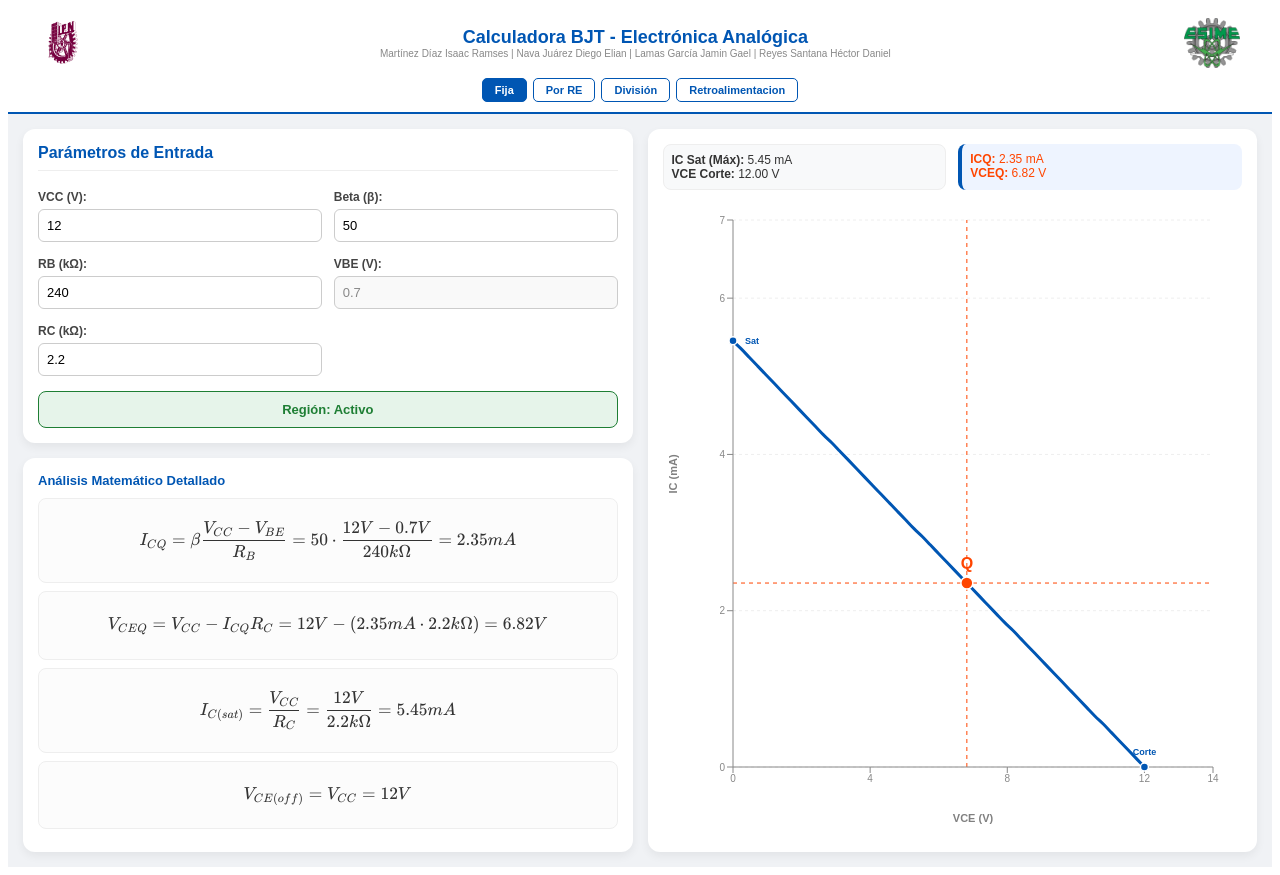
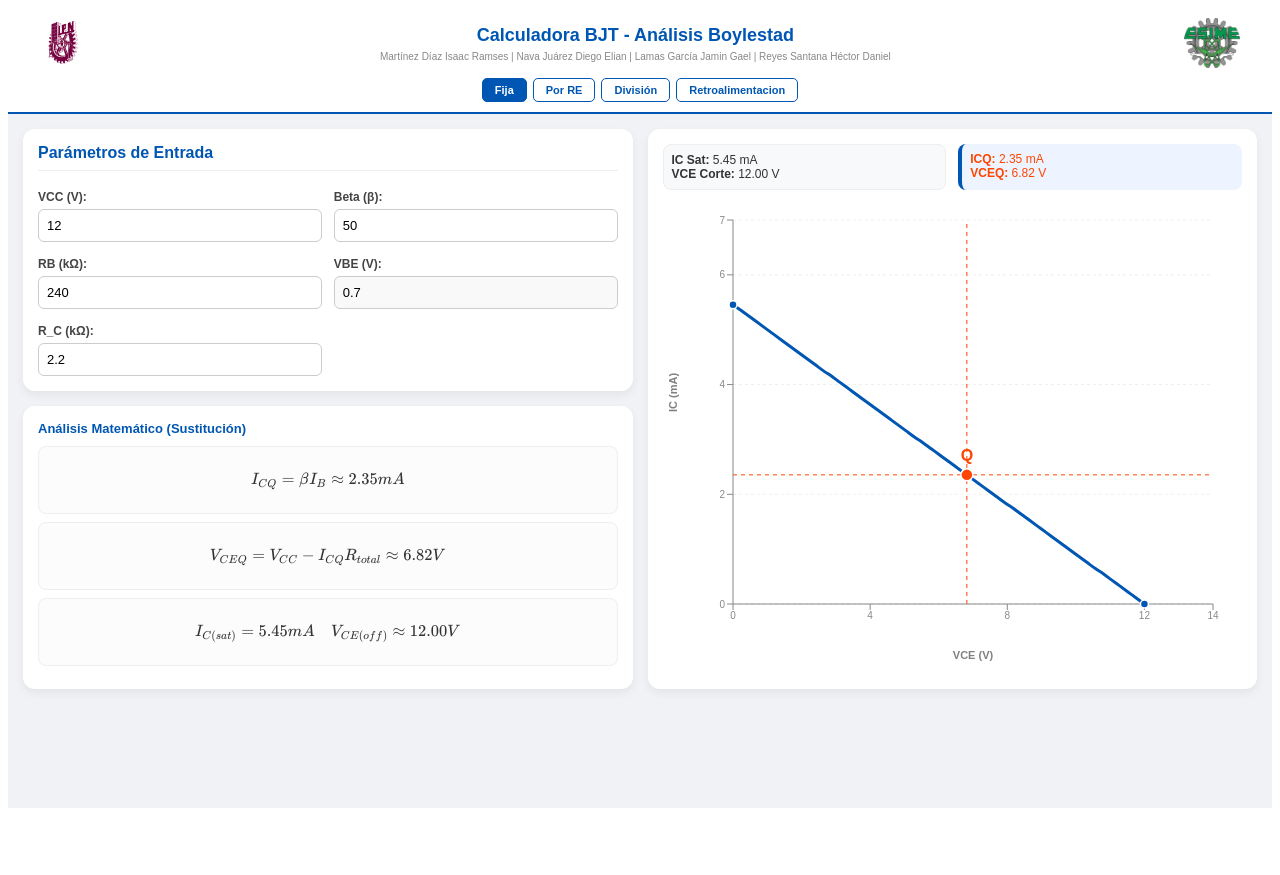
Before and after one commit to Deliaaan/BJT-polarization-calculator, a Next.js app in the folder bjt-calculator/: page / in a window 1280 px wide. After the commit the page ends 816 px from the top, so only its background shows below. Built offline with nearby package versions, Linux system fonts and the light colour scheme.

Commit message:
Dos fuentes y sobresaturacion negativa

```diff
--- a/bjt-calculator/app/page.tsx
+++ b/bjt-calculator/app/page.tsx
@@ -8,6 +8,7 @@ import 'katex/dist/katex.min.css';
 export default function Home() {
   const [polarizacion, setPolarizacion] = useState("Fija");
   const [vcc, setVcc] = useState("12");
+  const [vee, setVee] = useState("0");
   const [rb1, setRb1] = useState("240");
   const [rb2, setRb2] = useState("10");
   const [resc, setResc] = useState("2.2");
@@ -17,63 +18,62 @@ export default function Home() {
 
   const renderLatex = (formula: string) => {
     return {
-      __html: katex.renderToString(formula, {
-        throwOnError: false,
-        displayMode: true
-      })
+      __html: katex.renderToString(formula, { throwOnError: false, displayMode: true })
     };
   };
 
   const resultados = useMemo(() => {
-    const VCC = Number(vcc) || 0;
-    const RC = (Number(resc) || 0) * 1000;
-    const RE = (Number(re) || 0) * 1000;
-    const B = Number(beta) || 1;
-    const R1 = (Number(rb1) || 0) * 1000;
-    const R2 = (Number(rb2) || 0) * 1000;
+    const VCC_val = parseFloat(vcc) || 0;
+    // Inversión de signo: si es -20, se vuelve 20 para la magnitud teórica
+    const VEE_input = parseFloat(vee) || 0;
+    const VEE_val = VEE_input < 0 ? Math.abs(VEE_input) : VEE_input;
 
-    let icqTeorico = 0, vceqTeorico = 0, icSat = 0;
+    const RC_val = (parseFloat(resc) || 0) * 1000;
+    const RE_val = (parseFloat(re) || 0) * 1000;
+    const B_val = parseFloat(beta) || 1;
+    const R1_val = (parseFloat(rb1) || 0) * 1000;
+    const R2_val = (parseFloat(rb2) || 0) * 1000;
+
+    let icq = 0, vceq = 0, icSat = 0, vceCorte = VCC_val + VEE_val, vth = 0, rth = 0;
 
     if (polarizacion === "Fija") {
-      icqTeorico = B * ((VCC - vbe) / R1);
-      vceqTeorico = VCC - (icqTeorico * RC);
-      icSat = VCC / (RC || 1);
+      icq = B_val * ((VCC_val - vbe) / R1_val);
+      vceq = VCC_val - (icq * RC_val);
+      icSat = VCC_val / (RC_val || 1);
     }
     else if (polarizacion === "RE") {
-      icqTeorico = B * ((VCC - vbe) / (R1 + (B + 1) * RE));
-      vceqTeorico = VCC - icqTeorico * (RC + RE);
-      icSat = VCC / ((RC + RE) || 1);
+      icq = B_val * ((VCC_val - vbe) / (R1_val + (B_val + 1) * RE_val));
+      vceq = VCC_val - icq * (RC_val + RE_val);
+      icSat = VCC_val / ((RC_val + RE_val) || 1);
     }
     else if (polarizacion === "Division") {
-      const vth = (VCC * R2) / (R1 + R2);
-      const rth = (R1 * R2) / (R1 + R2);
-      icqTeorico = B * ((vth - vbe) / (rth + (B + 1) * RE));
-      vceqTeorico = VCC - icqTeorico * (RC + RE);
-      icSat = VCC / ((RC + RE) || 1);
+      // Cálculo de Vth según Boylestad para fuentes duales
+      rth = (R1_val * R2_val) / (R1_val + R2_val);
+      vth = (VCC_val * R2_val - VEE_val * R1_val) / (R1_val + R2_val);
+
+      const ib = (vth + VEE_val - vbe) / (rth + (B_val + 1) * RE_val);
+      icq = B_val * ib;
+
+      vceq = VCC_val + VEE_val - icq * (RC_val + RE_val);
+      icSat = (VCC_val + VEE_val) / ((RC_val + RE_val) || 1);
     }
     else if (polarizacion === "Retroalimentacion") {
-      icqTeorico = B * ((VCC - vbe) / (R1 + B * (RC + RE)));
-      vceqTeorico = VCC - icqTeorico * (RC + RE);
-      icSat = VCC / ((RC + RE) || 1);
+      const ib = (VCC_val - vbe) / (R1_val + B_val * (RC_val + RE_val));
+      icq = B_val * ib;
+      vceq = VCC_val - icq * (RC_val + RE_val);
+      icSat = VCC_val / ((RC_val + RE_val) || 1);
     }
 
-    let estado = "Activo";
-    if (vceqTeorico <= 0) {
-      estado = "Saturación";
-      vceqTeorico = 0; icqTeorico = icSat;
-    } else if (icqTeorico <= 0) {
-      estado = "Corte";
-      icqTeorico = 0; vceqTeorico = VCC;
-    }
-
-    return { icq: icqTeorico * 1000, vceq: vceqTeorico, icSat: icSat * 1000, vceCorte: VCC, estado: estado };
-  }, [vcc, rb1, rb2, resc, re, beta, polarizacion]);
+    const estado = vceq <= 0 ? "Saturación" : (icq <= 0 ? "Corte" : "Activo");
+    return { icq: icq * 1000, vceq, icSat: icSat * 1000, vceCorte, vth, rth, estado, vee_mag: VEE_val };
+  }, [vcc, vee, rb1, rb2, resc, re, beta, polarizacion]);
 
   const dataRectaCarga = useMemo(() => {
     const puntos = [];
+    const corte = resultados.vceCorte || 1;
     for (let i = 0; i <= 50; i++) {
-      const vceVal = (resultados.vceCorte / 50) * i;
-      const icVal = resultados.icSat - (resultados.icSat / (resultados.vceCorte || 1)) * vceVal;
+      const vceVal = (corte / 50) * i;
+      const icVal = resultados.icSat - (resultados.icSat / corte) * vceVal;
       puntos.push({ vce: parseFloat(vceVal.toFixed(2)), ic: parseFloat(icVal.toFixed(2)) });
     }
     return puntos;
@@ -81,7 +81,7 @@ export default function Home() {
 
   const inputStyle = { width: '100%', padding: '8px', borderRadius: '6px', border: '1px solid #ccc', fontSize: '13px', boxSizing: 'border-box' as const, marginTop: '4px' };
   const labelStyle = { fontWeight: 'bold' as const, fontSize: '12px', color: '#444' };
-  const formulaCardStyle = { padding: '8px 12px', backgroundColor: '#fcfcfc', border: '1px solid #eee', borderRadius: '8px', marginBottom: '8px', minHeight: '50px', display: 'flex', alignItems: 'center', justifyContent: 'center', fontSize: '0.9em' };
+  const formulaCardStyle = { padding: '8px 12px', backgroundColor: '#fcfcfc', border: '1px solid #eee', borderRadius: '8px', marginBottom: '8px', minHeight: '50px', display: 'flex', alignItems: 'center', justifyContent: 'center', fontSize: '0.85em' };
 
   return (
     <div style={{ fontFamily: 'sans-serif', backgroundColor: '#f0f2f5', minHeight: '100vh', color: '#333' }}>
@@ -90,8 +90,8 @@ export default function Home() {
         <div style={{ display: 'flex', justifyContent: 'space-between', alignItems: 'center', maxWidth: '1200px', margin: '0 auto', gap: '20px' }}>
           <img src="/logo1.png" alt="IPN" style={{ height: '50px' }} />
           <div style={{ textAlign: 'center', flex: 1 }}>
-            <h1 style={{ margin: 0, fontSize: '18px', color: '#0056b3' }}>Calculadora BJT - Electrónica Analógica</h1>
-            <div style={{ fontSize: '10px', color: '#888' }}> Martínez Díaz Isaac Ramses | Nava Juárez Diego Elian | Lamas García Jamin Gael | Reyes Santana Héctor Daniel </div>
+            <h1 style={{ margin: 0, fontSize: '18px', color: '#0056b3' }}>Calculadora BJT - Análisis Boylestad</h1>
+            <div style={{ fontSize: '10px', color: '#888', marginTop: '5px' }}> Martínez Díaz Isaac Ramses | Nava Juárez Diego Elian | Lamas García Jamin Gael | Reyes Santana Héctor Daniel </div>
           </div>
           <img src="/logo2.png" alt="ESIME" style={{ height: '50px' }} />
         </div>
@@ -107,67 +107,41 @@ export default function Home() {
       </header>
 
       <main style={{ display: 'grid', gridTemplateColumns: 'repeat(auto-fit, minmax(360px, 1fr))', gap: '15px', padding: '15px', maxWidth: '1300px', margin: '0 auto' }}>
-
         <section style={{ display: 'flex', flexDirection: 'column', gap: '15px' }}>
           <div style={{ backgroundColor: 'white', padding: '15px', borderRadius: '12px', boxShadow: '0 4px 10px rgba(0,0,0,0.06)' }}>
             <h3 style={{ marginTop: 0, color: '#0056b3', fontSize: '16px', borderBottom: '1px solid #eee', paddingBottom: '8px' }}>Parámetros de Entrada</h3>
             <div style={{ display: 'grid', gridTemplateColumns: '1fr 1fr', gap: '12px' }}>
               <div><label style={labelStyle}>VCC (V):</label><input type="number" style={inputStyle} value={vcc} onChange={e => setVcc(e.target.value)} /></div>
+              {polarizacion === "Division" && <div><label style={labelStyle}>VEE (V):</label><input type="number" style={inputStyle} value={vee} onChange={e => setVee(e.target.value)} /></div>}
               <div><label style={labelStyle}>Beta (β):</label><input type="number" style={inputStyle} value={beta} onChange={e => setBeta(e.target.value)} /></div>
               <div><label style={labelStyle}>{polarizacion === "Division" ? "R1 (kΩ):" : "RB (kΩ):"}</label><input type="number" style={inputStyle} value={rb1} onChange={e => setRb1(e.target.value)} /></div>
-              <div><label style={labelStyle}>VBE (V):</label><input type="text" style={{ ...inputStyle, backgroundColor: '#f9f9f9', color: '#888', cursor: 'not-allowed' }} value={vbe} readOnly /></div>
+              <div><label style={labelStyle}>VBE (V):</label><input type="text" style={{ ...inputStyle, backgroundColor: '#f9f9f9' }} value={vbe} readOnly /></div>
               {polarizacion === "Division" ? (
                 <div><label style={labelStyle}>R2 (kΩ):</label><input type="number" style={inputStyle} value={rb2} onChange={e => setRb2(e.target.value)} /></div>
               ) : (
-                <div><label style={labelStyle}>RC (kΩ):</label><input type="number" style={inputStyle} value={resc} onChange={e => setResc(e.target.value)} /></div>
+                <div><label style={labelStyle}>R_C (kΩ):</label><input type="number" style={inputStyle} value={resc} onChange={e => setResc(e.target.value)} /></div>
               )}
-              {polarizacion === "Division" && (
-                <div><label style={labelStyle}>RC (kΩ):</label><input type="number" style={inputStyle} value={resc} onChange={e => setResc(e.target.value)} /></div>
-              )}
-              {polarizacion !== "Fija" && (
-                <div><label style={labelStyle}>RE (kΩ):</label><input type="number" style={inputStyle} value={re} onChange={e => setRe(e.target.value)} /></div>
-              )}
-            </div>
-            <div style={{ marginTop: '15px', padding: '10px', textAlign: 'center', fontWeight: 'bold', borderRadius: '8px', backgroundColor: resultados.estado === "Activo" ? '#e6f4ea' : '#fce8e6', color: resultados.estado === "Activo" ? '#1e7e34' : '#d93025', border: '1px solid', fontSize: '13px' }}>
-              Región: {resultados.estado}
+              {polarizacion === "Division" && <div><label style={labelStyle}>R_C (kΩ):</label><input type="number" style={inputStyle} value={resc} onChange={e => setResc(e.target.value)} /></div>}
+              {polarizacion !== "Fija" && <div><label style={labelStyle}>R_E (kΩ):</label><input type="number" style={inputStyle} value={re} onChange={e => setRe(e.target.value)} /></div>}
             </div>
           </div>
 
           <div style={{ backgroundColor: 'white', padding: '15px', borderRadius: '12px', boxShadow: '0 4px 10px rgba(0,0,0,0.06)' }}>
-            <h4 style={{ margin: '0 0 10px 0', fontSize: '13px', color: '#0056b3' }}>Análisis Matemático Detallado</h4>
+            <h4 style={{ margin: '0 0 10px 0', fontSize: '13px', color: '#0056b3' }}>Análisis Matemático (Sustitución)</h4>
             <div style={{ overflowX: 'auto' }}>
-              {polarizacion === "Fija" && (
+              {polarizacion === "Division" ? (
                 <>
-                  <div style={formulaCardStyle} dangerouslySetInnerHTML={renderLatex(`I_{CQ} = \\beta \\frac{V_{CC} - V_{BE}}{R_B} = ${beta} \\cdot \\frac{${vcc}V - 0.7V}{${rb1}k\\Omega} = ${resultados.icq.toFixed(2)}mA`)} />
-                  <div style={formulaCardStyle} dangerouslySetInnerHTML={renderLatex(`V_{CEQ} = V_{CC} - I_{CQ}R_C = ${vcc}V - (${resultados.icq.toFixed(2)}mA \\cdot ${resc}k\\Omega) = ${resultados.vceq.toFixed(2)}V`)} />
-                  <div style={formulaCardStyle} dangerouslySetInnerHTML={renderLatex(`I_{C(sat)} = \\frac{V_{CC}}{R_C} = \\frac{${vcc}V}{${resc}k\\Omega} = ${resultados.icSat.toFixed(2)}mA`)} />
-                  <div style={formulaCardStyle} dangerouslySetInnerHTML={renderLatex(`V_{CE(off)} = V_{CC} = ${vcc}V`)} />
+                  <div style={formulaCardStyle} dangerouslySetInnerHTML={renderLatex(`V_{th} = \\frac{V_{CC}R_2 - (-V_{EE})R_1}{R_1+R_2} = ${resultados.vth.toFixed(2)}V`)} />
+                  <div style={formulaCardStyle} dangerouslySetInnerHTML={renderLatex(`I_{CQ} = \\beta \\frac{V_{th} + V_{EE} - V_{BE}}{R_{th} + (\\beta+1)R_E} \\approx ${resultados.icq.toFixed(2)}mA`)} />
+                  <div style={formulaCardStyle} dangerouslySetInnerHTML={renderLatex(`V_{CEQ} = V_{CC} + V_{EE} - I_{CQ}(R_C + R_E) \\approx ${resultados.vceq.toFixed(2)}V`)} />
+                </>
+              ) : (
+                <>
+                  <div style={formulaCardStyle} dangerouslySetInnerHTML={renderLatex(`I_{CQ} = \\beta I_B \\approx ${resultados.icq.toFixed(2)}mA`)} />
+                  <div style={formulaCardStyle} dangerouslySetInnerHTML={renderLatex(`V_{CEQ} = V_{CC} - I_{CQ}R_{total} \\approx ${resultados.vceq.toFixed(2)}V`)} />
                 </>
               )}
-              {polarizacion === "RE" && (
-                <>
-                  <div style={formulaCardStyle} dangerouslySetInnerHTML={renderLatex(`I_{CQ} = \\beta \\frac{V_{CC} - V_{BE}}{R_B + (\\beta + 1)R_E} = ${beta} \\cdot \\frac{${vcc}V - 0.7V}{${rb1}k + (${Number(beta) + 1})${re}k} = ${resultados.icq.toFixed(2)}mA`)} />
-                  <div style={formulaCardStyle} dangerouslySetInnerHTML={renderLatex(`V_{CEQ} = V_{CC} - I_{CQ}(R_C + R_E) = ${vcc}V - ${resultados.icq.toFixed(2)}mA(${resc}k + ${re}k) = ${resultados.vceq.toFixed(2)}V`)} />
-                  <div style={formulaCardStyle} dangerouslySetInnerHTML={renderLatex(`I_{C(sat)} = \\frac{V_{CC}}{R_C + R_E} = \\frac{${vcc}V}{${resc}k + ${re}k} = ${resultados.icSat.toFixed(2)}mA`)} />
-                  <div style={formulaCardStyle} dangerouslySetInnerHTML={renderLatex(`V_{CE(off)} = V_{CC} = ${vcc}V`)} />
-                </>
-              )}
-              {polarizacion === "Division" && (
-                <>
-                  <div style={formulaCardStyle} dangerouslySetInnerHTML={renderLatex(`V_{th} = \\frac{V_{CC} R_2}{R_1 + R_2} = \\frac{${vcc}V \\cdot ${rb2}k}{${rb1}k + ${rb2}k} = ${((Number(vcc) * Number(rb2)) / (Number(rb1) + Number(rb2))).toFixed(2)}V`)} />
-                  <div style={formulaCardStyle} dangerouslySetInnerHTML={renderLatex(`I_{CQ} = \\beta \\frac{V_{th} - V_{BE}}{R_{th} + (\\beta + 1)R_E} = ${resultados.icq.toFixed(2)}mA`)} />
-                  <div style={formulaCardStyle} dangerouslySetInnerHTML={renderLatex(`I_{C(sat)} = \\frac{V_{CC}}{R_C + R_E} = \\frac{${vcc}V}{${resc}k + ${re}k} = ${resultados.icSat.toFixed(2)}mA`)} />
-                  <div style={formulaCardStyle} dangerouslySetInnerHTML={renderLatex(`V_{CE(off)} = V_{CC} = ${vcc}V`)} />
-                </>
-              )}
-              {polarizacion === "Retroalimentacion" && (
-                <>
-                  <div style={formulaCardStyle} dangerouslySetInnerHTML={renderLatex(`I_{CQ} = \\beta \\frac{V_{CC} - V_{BE}}{R_B + \\beta(R_C + R_E)} = ${beta} \\cdot \\frac{${vcc}V - 0.7V}{${rb1}k + ${beta}(${resc}k + ${re}k)} = ${resultados.icq.toFixed(2)}mA`)} />
-                  <div style={formulaCardStyle} dangerouslySetInnerHTML={renderLatex(`V_{CEQ} = V_{CC} - I_{CQ}(R_C + R_E) = ${vcc}V - ${resultados.icq.toFixed(2)}mA(${resc}k + ${re}k) = ${resultados.vceq.toFixed(2)}V`)} />
-                  <div style={formulaCardStyle} dangerouslySetInnerHTML={renderLatex(`I_{C(sat)} = \\frac{V_{CC}}{R_C + R_E} = \\frac{${vcc}V}{${resc}k + ${re}k} = ${resultados.icSat.toFixed(2)}mA`)} />
-                  <div style={formulaCardStyle} dangerouslySetInnerHTML={renderLatex(`V_{CE(off)} = V_{CC} = ${vcc}V`)} />
-                </>
-              )}
+              <div style={formulaCardStyle} dangerouslySetInnerHTML={renderLatex(`I_{C(sat)} = ${resultados.icSat.toFixed(2)}mA \\quad V_{CE(off)} \\approx ${resultados.vceCorte.toFixed(2)}V`)} />
             </div>
           </div>
         </section>
@@ -175,7 +149,7 @@ export default function Home() {
         <section style={{ backgroundColor: 'white', padding: '15px', borderRadius: '12px', boxShadow: '0 4px 10px rgba(0,0,0,0.06)', display: 'flex', flexDirection: 'column' }}>
           <div style={{ display: 'grid', gridTemplateColumns: '1fr 1fr', gap: '12px', marginBottom: '15px' }}>
             <div style={{ padding: '8px', background: '#f8f9fa', borderRadius: '8px', border: '1px solid #eee', fontSize: '12px' }}>
-              <strong>IC Sat (Máx):</strong> {resultados.icSat.toFixed(2)} mA<br/>
+              <strong>IC Sat:</strong> {resultados.icSat.toFixed(2)} mA<br/>
               <strong>VCE Corte:</strong> {resultados.vceCorte.toFixed(2)} V
             </div>
             <div style={{ padding: '8px', background: '#eef4ff', borderRadius: '8px', borderLeft: '4px solid #0056b3', fontSize: '12px' }}>
@@ -183,6 +157,8 @@ export default function Home() {
               <span style={{color: '#ff4500'}}><strong>VCEQ:</strong> {resultados.vceq.toFixed(2)} V</span>
             </div>
           </div>
+
+
 
           <div style={{ flex: 1, width: '100%', minHeight: '350px' }}>
             <ResponsiveContainer>
@@ -195,19 +171,11 @@ export default function Home() {
                   <Label value="IC (mA)" angle={-90} position="insideLeft" offset={0} style={{fontSize: '11px', fontWeight: 'bold'}} />
                 </YAxis>
                 <Tooltip formatter={(val: any) => [val + " mA", "IC"]} labelFormatter={(label) => `VCE: ${label} V`} />
-                <Line type="monotone" dataKey="ic" stroke="#0056b3" strokeWidth={3} dot={false} activeDot={{ r: 5 }} />
-
-                <ReferenceDot x={0} y={resultados.icSat} r={4} fill="#0056b3" stroke="white" strokeWidth={1.5}>
-                   <Label value="Sat" position="right" offset={8} style={{fontSize: '9px', fill: '#0056b3', fontWeight: 'bold'}} />
-                </ReferenceDot>
-
-                <ReferenceDot x={resultados.vceCorte} y={0} r={4} fill="#0056b3" stroke="white" strokeWidth={1.5}>
-                   <Label value="Corte" position="top" offset={8} style={{fontSize: '9px', fill: '#0056b3', fontWeight: 'bold'}} />
-                </ReferenceDot>
-
+                <Line type="monotone" dataKey="ic" stroke="#0056b3" strokeWidth={3} dot={false} />
+                <ReferenceDot x={0} y={resultados.icSat} r={4} fill="#0056b3" stroke="white" strokeWidth={1.5} />
+                <ReferenceDot x={resultados.vceCorte} y={0} r={4} fill="#0056b3" stroke="white" strokeWidth={1.5} />
                 <ReferenceLine x={resultados.vceq} stroke="#ff4500" strokeDasharray="4 4" />
                 <ReferenceLine y={resultados.icq} stroke="#ff4500" strokeDasharray="4 4" />
-
                 <ReferenceDot x={resultados.vceq} y={resultados.icq} r={6} fill="#ff4500" stroke="white" strokeWidth={1.5}>
                   <Label value="Q" position="top" offset={8} fill="#ff4500" fontWeight="bold" />
                 </ReferenceDot>
```
